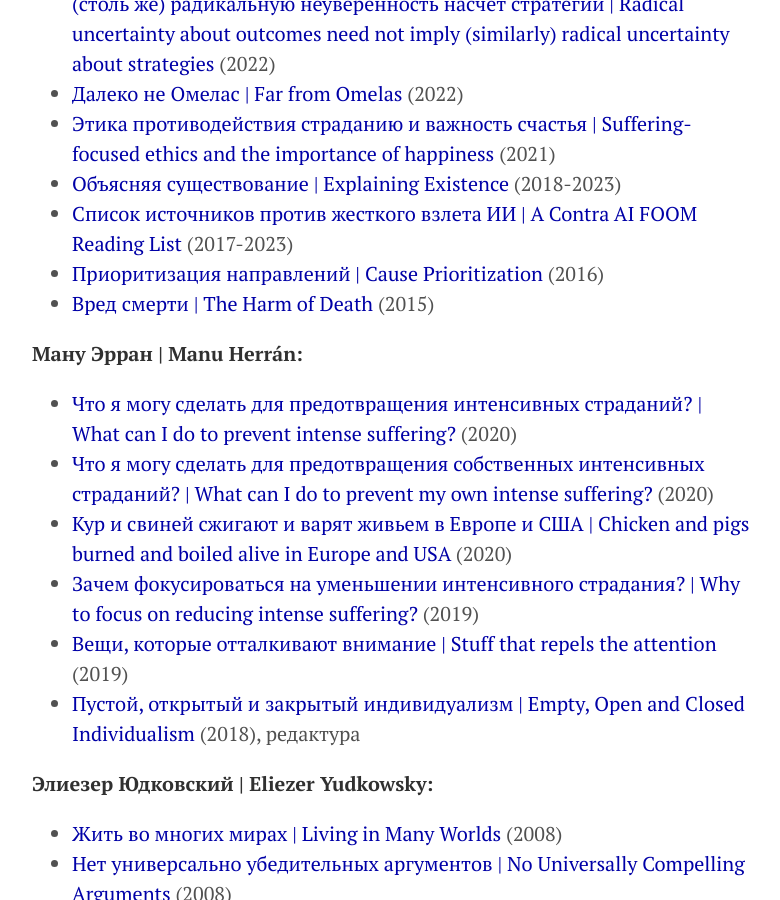
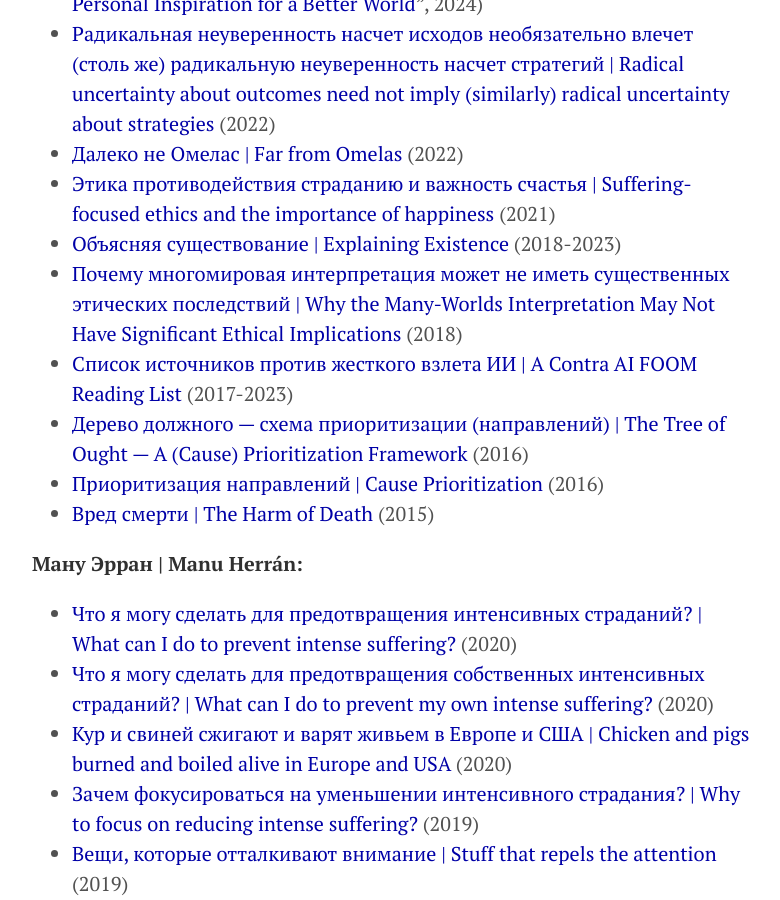
Before and after one commit to KKirdan/kkirdan.github.io, a Jekyll site: the page built from translations/index.md, in a window 1280 px wide and 900 px high, scrolled down 1530 px. Shown: the whole window, without its empty margins (248-1028 px from the left). Built offline with Jekyll 4.4.1, drawn with Linux system fonts in a browser that asks for light colours; some of the changed lines change nothing that is shown; some of the changed text lies outside the part shown.

Commit message:
Update index.md

```diff
--- a/translations/index.md
+++ b/translations/index.md
@@ -6,8 +6,8 @@
 
 ##  Содержание
 * **[Сайт arbital.com](#Arbital)** (более 50 переводов)
-* **[Брайан Томасик \| Brian Tomasik](#Brian_Tomasik)** (9 переводов)
-* **[Магнус Виндинг \| Magnus Vinding](#Magnus_Vinding)** (8 переводов)
+* **[Брайан Томасик \| Brian Tomasik](#Brian_Tomasik)** (10 переводов)
+* **[Магнус Виндинг \| Magnus Vinding](#Magnus_Vinding)** (10 переводов)
 * **[Ману Эрран \| Manu Herrán](#Manu_Herran)** (5 переводов, 1 редактура)
 * **[Элиезер Юдковский \| Eliezer Yudkowsky](#Eliezer_Yudkowsky)** (3 перевода)
 * **[Лукас Глор \| Lukas Gloor](#Lukas_Gloor)** (3 перевода)
@@ -27,6 +27,7 @@
 
 <a id="Brian_Tomasik"></a>
 **Брайан Томасик \| Brian Tomasik:**
+* [Зачем веганам думать о страданиях в дикой природе \| Why Vegans Should Care about Suffering in Nature](https://reducingsuffering.github.io/brian-tomasik-why-vegans-should-care-about-suffering-in-nature.html) (2015-2017)
 * [Умножит ли колонизация космоса страдания диких животных? \| Will Space Colonization Multiply Wild-Animal Suffering?](https://reducingsuffering.github.io/brian-tomasik-will-space-colonization-multiply-wild-animal-suffering.html) (2014-2018)
 * [Мораль, движимая красотой \| Beauty-Driven Morality](https://reducingsuffering.github.io/brian-tomasik-beauty-driven-morality.html) (2013-2014)
 * [Омелас и колонизация космоса \| Omelas and Space Colonization](https://reducingsuffering.github.io/brian-tomasik-omelas-and-space-colonization.html) (2013-2017)
@@ -44,7 +45,9 @@
 * [Далеко не Омелас \| Far from Omelas](https://reducingsuffering.github.io/magnus-vinding-far-from-omelas.html) (2022)
 * [Этика противодействия страданию и важность счастья \| Suffering-focused ethics and the importance of happiness](https://reducingsuffering.github.io/magnus-vinding-suffering-focused-ethics-and-the-importance-of-happiness.html) (2021)
 * [Объясняя существование \| Explaining Existence](https://reducingsuffering.github.io/magnus-vinding-explaining-existence.html) (2018-2023)
+* [Почему многомировая интерпретация может не иметь существенных этических последствий \| Why the Many-Worlds Interpretation May Not Have Significant Ethical Implications](magnus-vinding-why-the-mwi-may-not-have-significant-ethical-implications.html) (2018)
 * [Список источников против жесткого взлета ИИ \| A Contra AI FOOM Reading List](https://reducingsuffering.github.io/magnus-vinding-a-contra-ai-foom-reading-list.html) (2017-2023)
+* [Дерево должного — схема приоритизации (направлений) \|  The Tree of Ought — A (Cause) Prioritization Framework](https://reducingsuffering.github.io/magnus-vinding-the-tree-of-ought-a-cause-prioritization-framework.html) (2016)
 * [Приоритизация направлений \| Cause Prioritization](https://reducingsuffering.github.io/magnus-vinding-cause-prioritization.html) (2016)
 * [Вред смерти \| The Harm of Death](https://reducingsuffering.github.io/magnus-vinding-the-harm-of-death.html) (2015)
 
```
